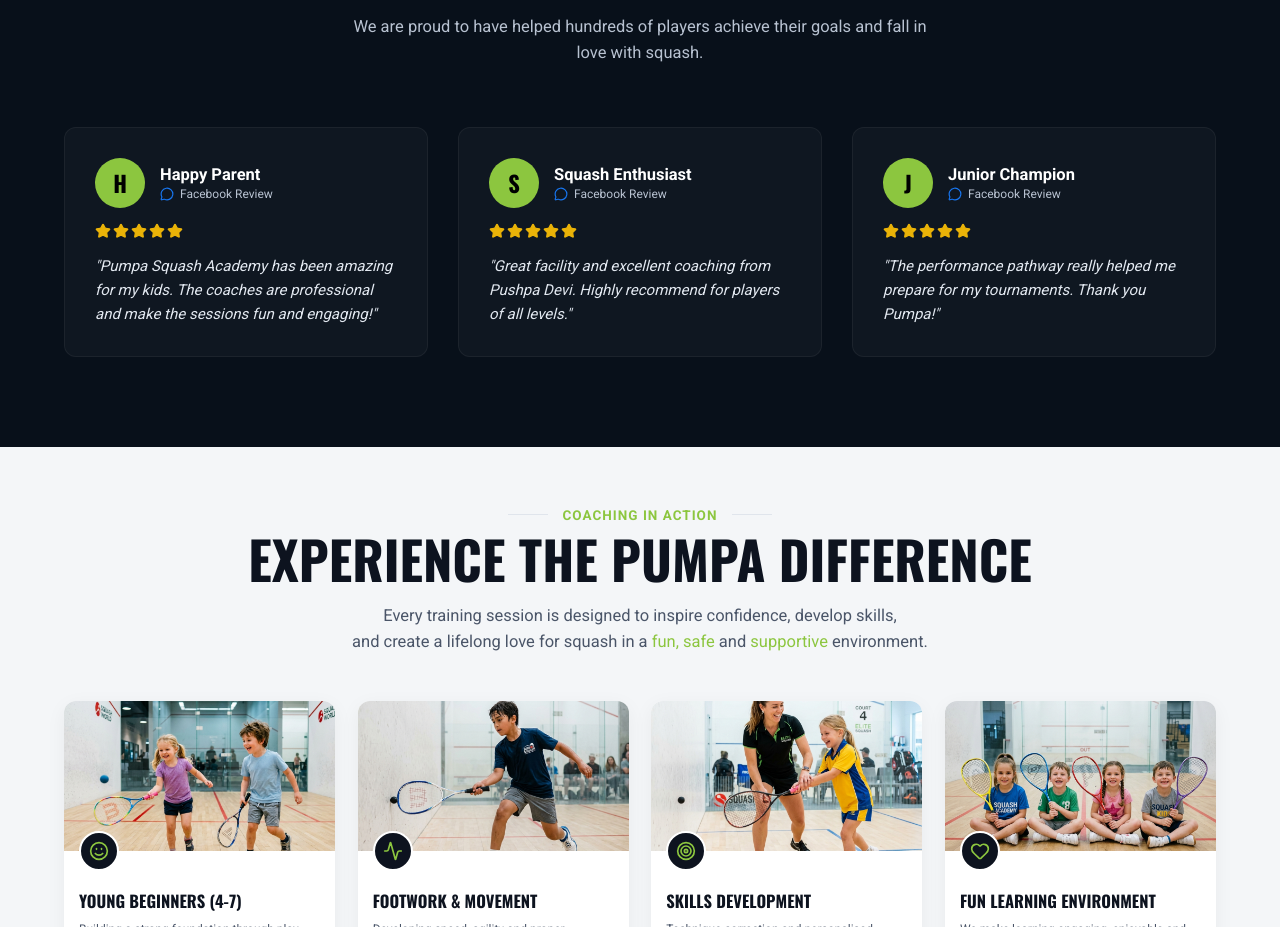
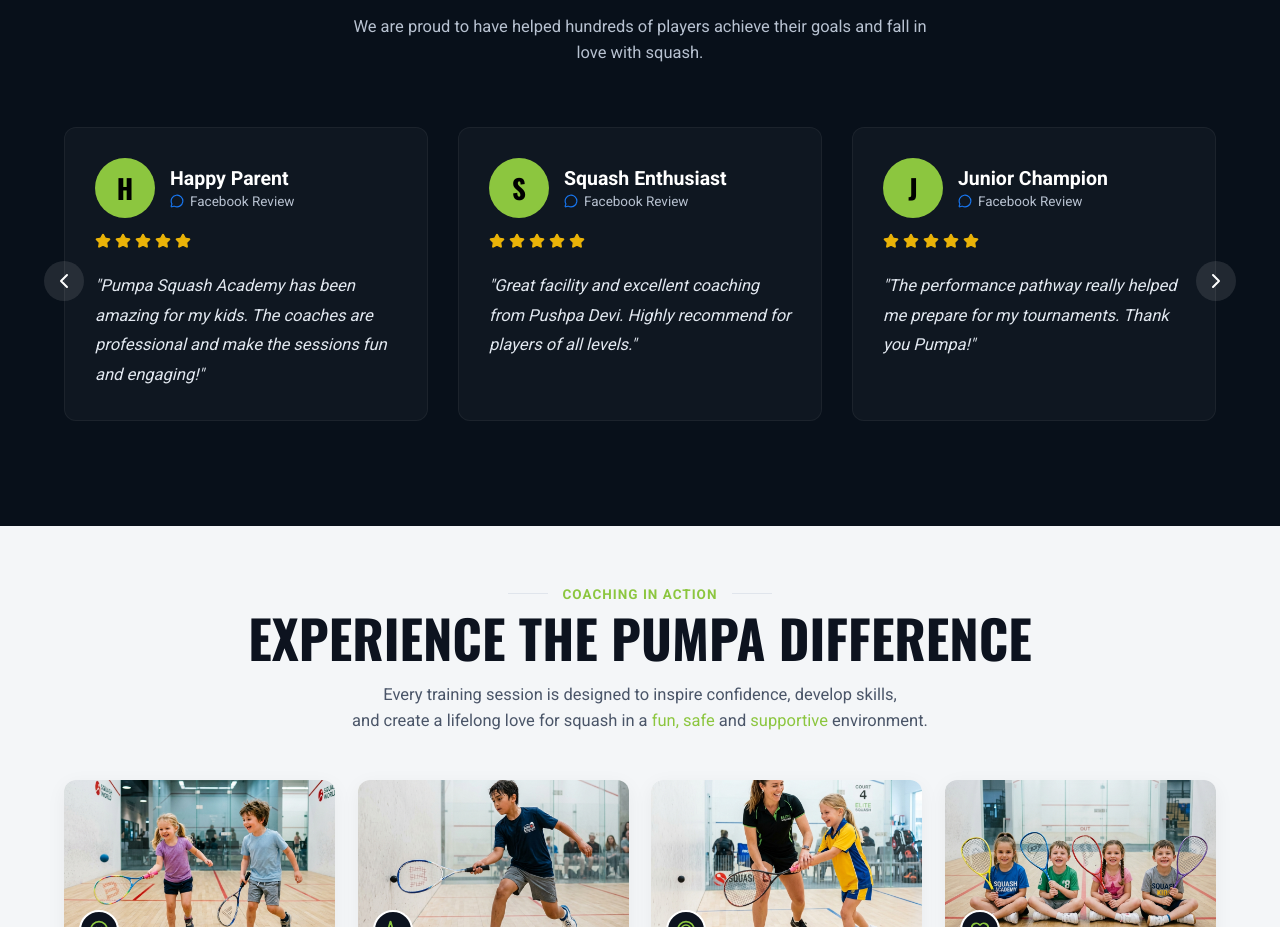
Before and after one commit to Muthurasu-6319/PUMPA-SQUASH-ACADEMY, a React (Vite) app: page / in a window 1280 px wide. Shown: the part 4900-5827 px from the top of the page. Built offline with nearby package versions, Linux system fonts and the light colour scheme.

Commit message:
Update Testimonials slider to show 3 items per view

```diff
--- a/src/TestimonialsSection.css
+++ b/src/TestimonialsSection.css
@@ -49,13 +49,37 @@
   line-height: 1.6;
 }
 
-.test-grid {
-  display: grid;
-  grid-template-columns: repeat(3, 1fr);
+.slider-wrapper {
+  display: flex;
+  align-items: center;
+  position: relative;
+  width: 100%;
+}
+
+.slider-container {
+  display: flex;
+  overflow-x: auto;
+  scroll-snap-type: x mandatory;
+  scroll-behavior: smooth;
   gap: 2rem;
+  width: 100%;
+  padding-bottom: 1rem; /* For scrollbar */
+  /* Hide scrollbar visually */
+  -ms-overflow-style: none;
+  scrollbar-width: none;
+}
+.slider-container::-webkit-scrollbar {
+  display: none;
+}
+
+.slide-item {
+  scroll-snap-align: start;
+  flex: 0 0 calc((100% - 4rem) / 3); /* 3 items per view, 2 gaps of 2rem */
+  display: flex;
 }
 
 .test-card {
+  width: 100%;
   background-color: rgba(255, 255, 255, 0.03);
   border: 1px solid rgba(255, 255, 255, 0.05);
   border-radius: 12px;
@@ -76,8 +100,8 @@
 }
 
 .test-avatar {
-  width: 50px;
-  height: 50px;
+  width: 60px;
+  height: 60px;
   background-color: var(--brand-green);
   color: #000;
   border-radius: 50%;
@@ -85,7 +109,7 @@
   align-items: center;
   justify-content: center;
   font-family: var(--font-heading);
-  font-size: 1.5rem;
+  font-size: 1.8rem;
   font-weight: 700;
 }
 
@@ -96,13 +120,13 @@
 
 .test-name {
   color: white;
-  font-size: 1.1rem;
+  font-size: 1.3rem;
   margin-bottom: 0.2rem;
 }
 
 .test-source {
   color: var(--text-gray);
-  font-size: 0.8rem;
+  font-size: 0.9rem;
   display: flex;
   align-items: center;
   gap: 0.4rem;
@@ -113,28 +137,69 @@
 }
 
 .test-rating {
-  margin-bottom: 1rem;
+  margin-bottom: 1.5rem;
   display: flex;
-  gap: 2px;
+  gap: 4px;
 }
 
 .test-text {
   color: #e2e8f0;
-  line-height: 1.6;
+  line-height: 1.8;
   font-style: italic;
+  font-size: 1.1rem;
+}
+
+.slider-btn {
+  background: rgba(255, 255, 255, 0.1);
+  border: none;
+  border-radius: 50%;
+  color: white;
+  width: 40px;
+  height: 40px;
+  display: flex;
+  align-items: center;
+  justify-content: center;
+  cursor: pointer;
+  position: absolute;
+  top: 50%;
+  transform: translateY(-50%);
+  z-index: 10;
+  transition: background 0.3s;
+}
+
+.slider-btn:hover {
+  background: var(--brand-green);
+  color: #000;
+}
+
+.slider-btn.prev {
+  left: -20px;
+}
+
+.slider-btn.next {
+  right: -20px;
 }
 
 @media (max-width: 1024px) {
-  .test-grid {
-    grid-template-columns: repeat(2, 1fr);
+  .slide-item {
+    flex: 0 0 calc((100% - 2rem) / 2); /* 2 items per view */
   }
 }
 
 @media (max-width: 768px) {
-  .test-grid {
-    grid-template-columns: 1fr;
-  }
   .test-title {
     font-size: 2.5rem;
   }
+  .slide-item {
+    flex: 0 0 100%; /* 1 item per view */
+  }
+  .slider-btn.prev {
+    left: 0;
+  }
+  .slider-btn.next {
+    right: 0;
+  }
+  .slider-wrapper {
+    padding: 0 40px;
+  }
 }
--- a/src/TestimonialsSection.jsx
+++ b/src/TestimonialsSection.jsx
@@ -1,5 +1,5 @@
-import React from 'react';
-import { Star, MessageCircle } from 'lucide-react';
+import React, { useRef } from 'react';
+import { Star, MessageCircle, ChevronLeft, ChevronRight } from 'lucide-react';
 import './TestimonialsSection.css';
 
 const TestimonialsSection = () => {
@@ -21,8 +21,31 @@
       source: "Facebook Review",
       text: "The performance pathway really helped me prepare for my tournaments. Thank you Pumpa!",
       rating: 5
+    },
+    {
+      name: "Proud Mother",
+      source: "Facebook Review",
+      text: "Coach Pushpa's dedication is unmatched. My son's confidence on the court has grown tremendously since joining the academy.",
+      rating: 5
+    },
+    {
+      name: "Aspiring Pro",
+      source: "Facebook Review",
+      text: "Best squash academy in Malaysia! The environment is so positive and the training programs are top-notch.",
+      rating: 5
     }
   ];
+
+  const sliderRef = useRef(null);
+
+  const scroll = (direction) => {
+    if (sliderRef.current) {
+      const { clientWidth } = sliderRef.current;
+      // Scroll by approximately the width of one visible area
+      const scrollAmount = direction === 'left' ? -clientWidth : clientWidth;
+      sliderRef.current.scrollBy({ left: scrollAmount, behavior: 'smooth' });
+    }
+  };
 
   return (
     <section className="testimonials-section">
@@ -41,9 +64,15 @@
           </p>
         </div>
 
-        <div className="test-grid">
+        <div className="slider-wrapper">
+          <button className="slider-btn prev" onClick={() => scroll('left')}>
+            <ChevronLeft size={24} />
+          </button>
+
+          <div className="slider-container" ref={sliderRef}>
             {reviews.map((review, idx) => (
-            <div className="test-card" key={idx}>
+              <div className="slide-item" key={idx}>
+                <div className="test-card">
                   <div className="test-card-header">
                     <div className="test-avatar">
                       {review.name.charAt(0)}
@@ -62,7 +91,13 @@
                   </div>
                   <p className="test-text">"{review.text}"</p>
                 </div>
+              </div>
             ))}
+          </div>
+
+          <button className="slider-btn next" onClick={() => scroll('right')}>
+            <ChevronRight size={24} />
+          </button>
         </div>
       </div>
     </section>
```
Lines whose indentation alone changed are shown as unchanged.
